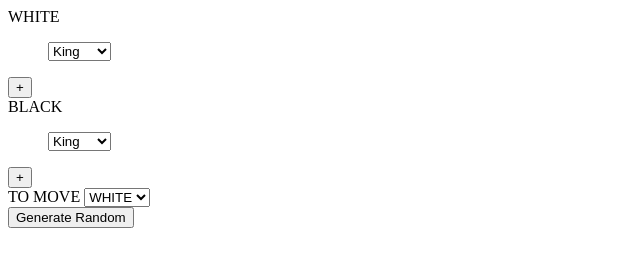
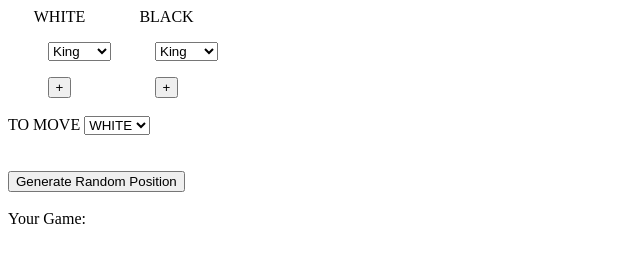
Before and after one commit to RaitzeR/ChessRandomizer, a plain HTML site: page index.html in a window 1280 px wide. Shown: the whole page, without its empty margins (0-640 px from the left). Drawn offline with nearby package versions, Linux system fonts and the light colour scheme.

Commit message:
UI fixing

```diff
--- a/index.html
+++ b/index.html
@@ -4,6 +4,10 @@
     <style>
         li {
             list-style-type: none;
+        }
+        .inline {
+            display:inline-block;
+            text-align: center;
         }
     </style>
     <link rel="stylesheet" href="css/chessboard-0.3.0.css">
@@ -17,8 +21,10 @@
 </head>
 <body>
 
-    <div>
+    <div class="inline">
+        <div>
         WHITE
+        </div>
         <li id="white">
             <ul>
                 <select class="white_option">
@@ -34,8 +40,10 @@
         <button onclick="clone('white')">+</button>
     </div>
 
-    <div>
-        BLACK
+    <div class="inline">
+        <div>
+            BLACK
+        </div>
         <li id="black">
             <ul>
                 <select class="black_option">
@@ -51,6 +59,8 @@
 
         <button onclick="clone('black')">+</button>
     </div>
+    <br>
+    <br>
     <div>
 
         TO MOVE
@@ -61,10 +71,14 @@
 
     </div>
 
-    <button onclick="generate()">Generate Random</button>
-
+    <br>
+    <br>
+    <button onclick="generate()">Generate Random Position</button>
+    <br>
+    <br>
     <div id="urls">
-
+        Your Game: <a id="url"></a>
+        <div id="board" style="width:400px"></div>
     </div>
 
 </body>
@@ -150,32 +164,18 @@
 
         url = "https://lichess.org/editor/" + FEN.split(" ").join("_");
 
-        url_container = document.getElementById("urls");
+        var a = document.getElementById('url');
 
-        //var div = document.createElement("div");
-        var a = document.createElement('a');
-        //div.appendChild(a);
+        var text = document.createTextNode(url);
 
-        var new_url = document.createTextNode("Your game: " +url);
-        a.appendChild(new_url);
+        a.textContent = url;
+
         a.title = "Your Game";
         a.href = url;
         a.target = "_blank";
 
+        var chessBoard = ChessBoard("board", FEN);
 
-        url_container.appendChild(a);
-        //url_container.appendChild(div);
-
-
-        var newBoardDiv = document.createElement("div");
-        newBoardDiv.id = "board" + generated;
-        newBoardDiv.style = "width:400px";
-
-        url_container.appendChild(newBoardDiv);
-
-        var chessBoard = ChessBoard(newBoardDiv.id, FEN);
-
-        generated++;
     }
 
     function getPieces(id) {
```
